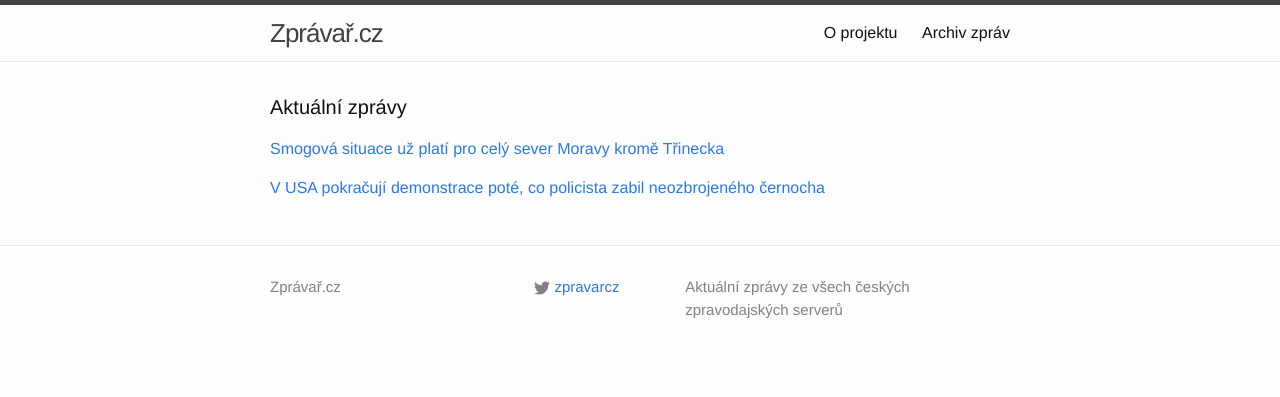
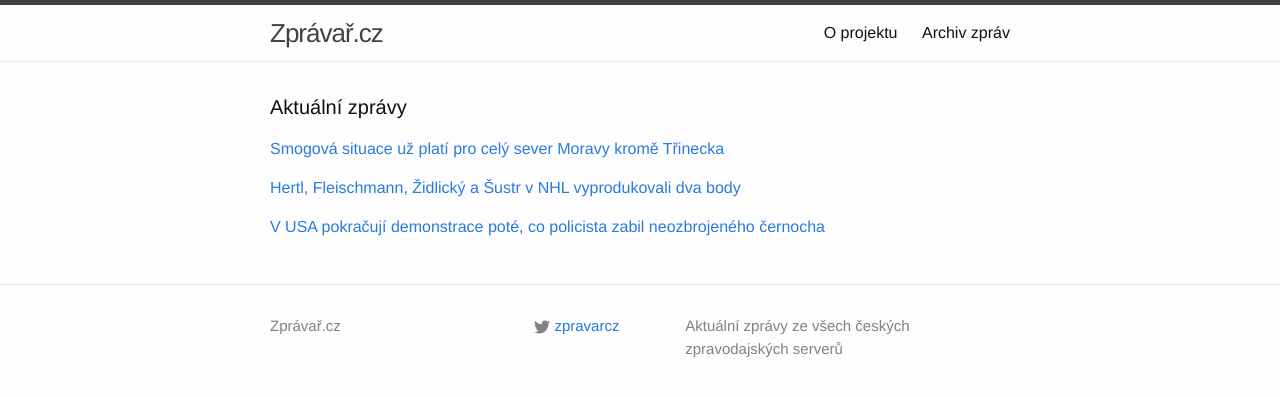
Before and after one commit to adliska/zpravar, a Jekyll site: the page built from index.html, in a window 1280 px wide. Shown: the top 397 px of the page. Built offline with Jekyll 4.4.1, drawn with Linux system fonts in a browser that asks for light colours.

Commit message:
zpravar news update

```diff
--- a/index.html
+++ b/index.html
@@ -12,8 +12,15 @@ layout: default
 <li><a href=http://www.ceskenoviny.cz/zpravy/zpravy/smogova-situace-uz-plati-pro-cely-sever-moravy-krome-trinecka/1155293>Smogová situace už platí pro celý sever Moravy kromě Třinecka - www.ceskenoviny.cz</a></li>
 <li><a href=http://www.novinky.cz/domaci/355479-na-severu-moravy-hrozi-smog.html>Na severu Moravy hrozí smog  - www.novinky.cz</a></li>
 </ul>
-</div><p><a href="javascript:;" onclick="toggle_visibility('zpravy1')">V USA pokračují demonstrace poté, co policista zabil neozbrojeného černocha</a></p>
+</div><p><a href="javascript:;" onclick="toggle_visibility('zpravy1')">Hertl, Fleischmann, Židlický a Šustr v NHL vyprodukovali dva body</a></p>
 <div id="zpravy1" style="display:none">
+<ul>
+<li><a href=http://hokej.idnes.cz/hertl-s-fleischmannem-meli-gol-a-nahravku-fpo-/nhl.aspx?c=A141205_071833_nhl_Mkr>Hertl, Fleischmann, Židlický a Šustr v NHL vyprodukovali dva body - hokej.idnes.cz</a></li>
+<li><a href=http://www.sportovninoviny.cz/zpravy/ceskym-bekum-se-v-nhl-darilo-bodovali-gudas-sustr-a-zidlicky/1155295>Českým bekům se v NHL dařilo. Bodovali Gudas, Šustr a Židlický - www.sportovninoviny.cz</a></li>
+<li><a href=http://sport.aktualne.cz/den-ceskych-obrancu-gudas-dal-gol-dalsi-bodovali/r~926703507c4111e4b5c5002590604f2e/>Den českých obránců. Gudas dal gól, další bodovali - sport.aktualne.cz</a></li>
+</ul>
+</div><p><a href="javascript:;" onclick="toggle_visibility('zpravy2')">V USA pokračují demonstrace poté, co policista zabil neozbrojeného černocha</a></p>
+<div id="zpravy2" style="display:none">
 <ul>
 <li><a href=http://www.ceskatelevize.cz/ct24/svet/294519-v-usa-pokracuji-demonstrace-pote-co-policista-zabil-neozbrojeneho-cernocha/>V USA pokračují demonstrace poté, co policista zabil neozbrojeného černocha - www.ceskatelevize.cz</a></li>
 <li><a href=http://www.novinky.cz/zahranicni/amerika/355480-usa-zasahly-protesty-kvuli-smrti-dalsiho-cernocha.html>USA zasáhly protesty kvůli smrti dalšího černocha  - www.novinky.cz</a></li>
```
